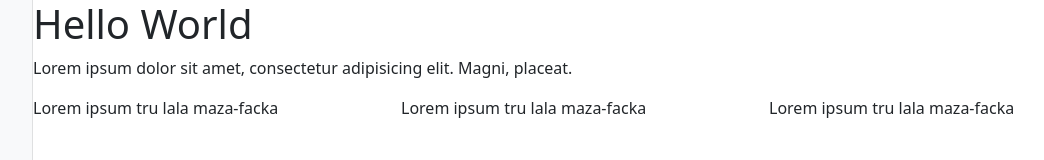
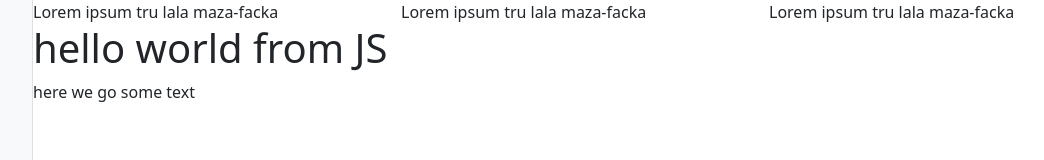
Before and after one commit to akezhev/website_builder, a plain HTML site: page index.html in a window 1280 px wide. Shown: the top 160 px of the page, without its empty margins (167-1211 px from the left). Drawn offline with nearby package versions, Linux system fonts and the light colour scheme.

Commit message:
changed some file, start project

```diff
--- a/index.html
+++ b/index.html
@@ -14,18 +14,6 @@
     <div id="site" class="content">
 
       <div class="row">
-        <div class="col-sm">
-          <h1>Hello World</h1>
-        </div>
-      </div>
-
-      <div class="row">
-        <div class="col-sm">
-          <p>Lorem ipsum dolor sit amet, consectetur adipisicing elit. Magni, placeat.</p>
-        </div>
-      </div>
-
-      <div class="row">
         <div class="col-sm">Lorem ipsum tru lala maza-facka</div>
         <div class="col-sm">Lorem ipsum tru lala maza-facka</div>
         <div class="col-sm">Lorem ipsum tru lala maza-facka</div>
--- a/index.js
+++ b/index.js
@@ -1 +1,38 @@
-const model = [];
+const model = [
+  {type: 'title', value: 'hello world from JS'},
+  {type: 'text', value: 'here we go some text'},
+  {type: 'columns', value: [
+    '11111111111111',
+    '22222222222222',
+    '33333333333333',
+  ]}
+];
+
+const $site = document.querySelector('#site');
+
+model.forEach(block => {
+  let html = '';
+
+  if (block.type === 'title') {
+    html = `
+      <div class="row">
+        <div class="col-sm">
+          <h1>${block.value}</h1>
+        </div>
+      </div>
+    `
+  } else if (block.type === 'text') {
+    html = `
+      <div class="row">
+        <div class="col-sm">
+          <p>${block.value}</p>
+        </div>
+      </div>
+    `
+  } else if (block.type === 'columns') {
+
+  }
+
+  $site.insertAdjacentHTML('beforeend', html)
+
+});
```
